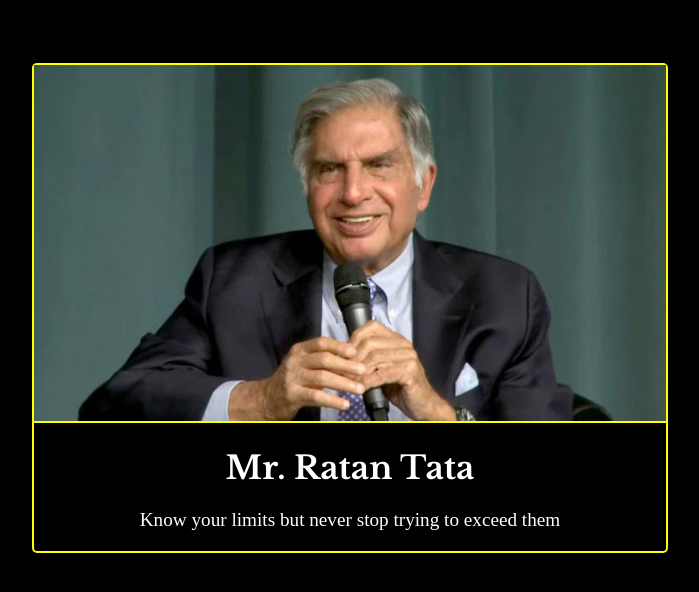
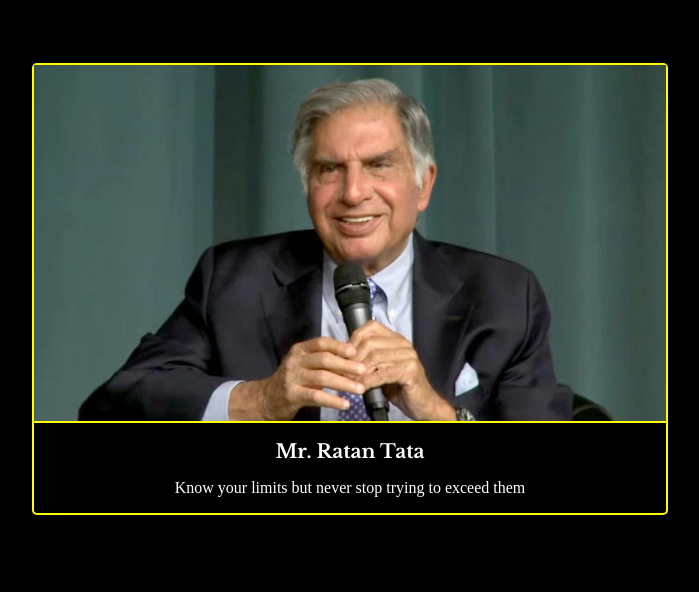
Before and after one commit to Akshata-Kari/css-motivation, a plain HTML site: page index.html in a window 1280 px wide. Shown: the whole page, without its empty margins (292-991 px from the left). Drawn offline with nearby package versions, Linux system fonts and the light colour scheme.

Commit message:
Updated style.css (font-size: 1.2rem;)

```diff
--- a/style.css
+++ b/style.css
@@ -19,11 +19,13 @@
 h1 {
     color: white;
     font-family: "Libre Baskerville", serif;
+    font-size: 1.2rem;
 }
 
 p {
     color: white;
     font-size: larger;
+    font-size: 1rem;
 }
 
 h1, p {
```
